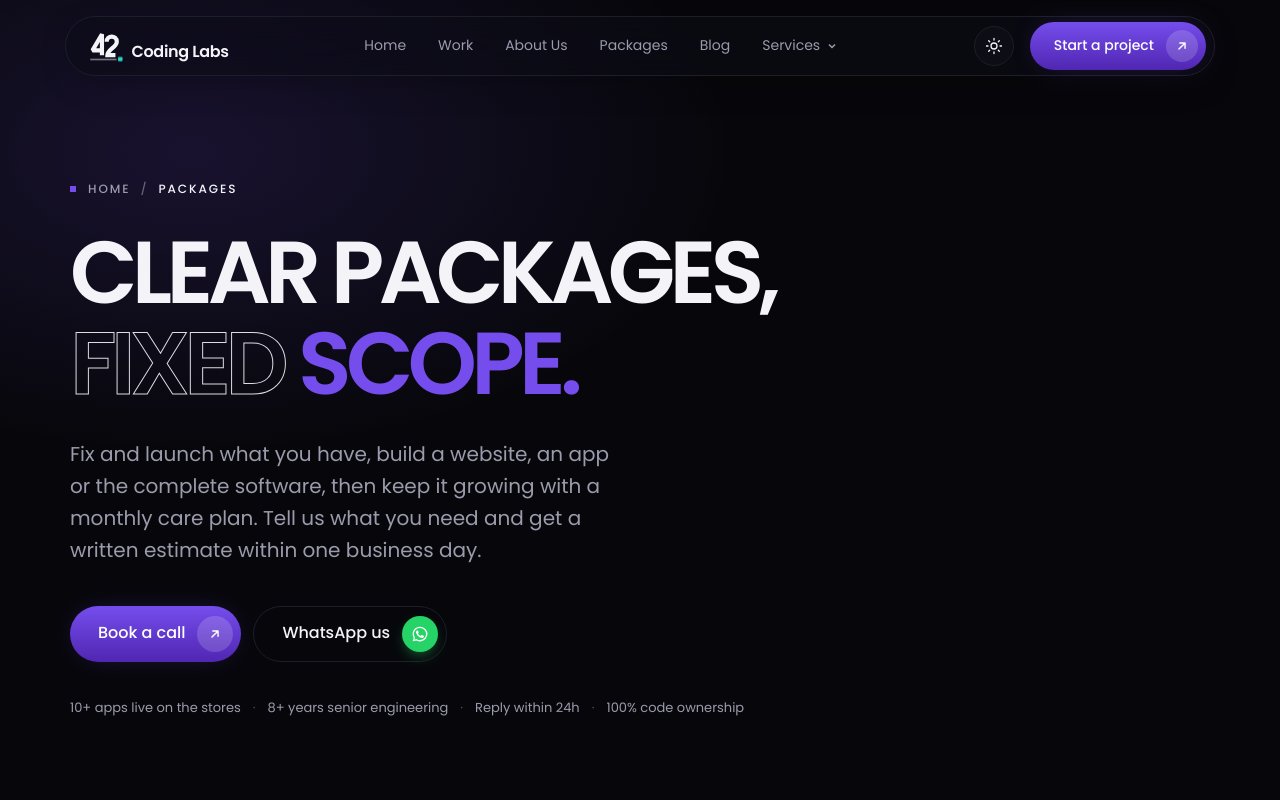
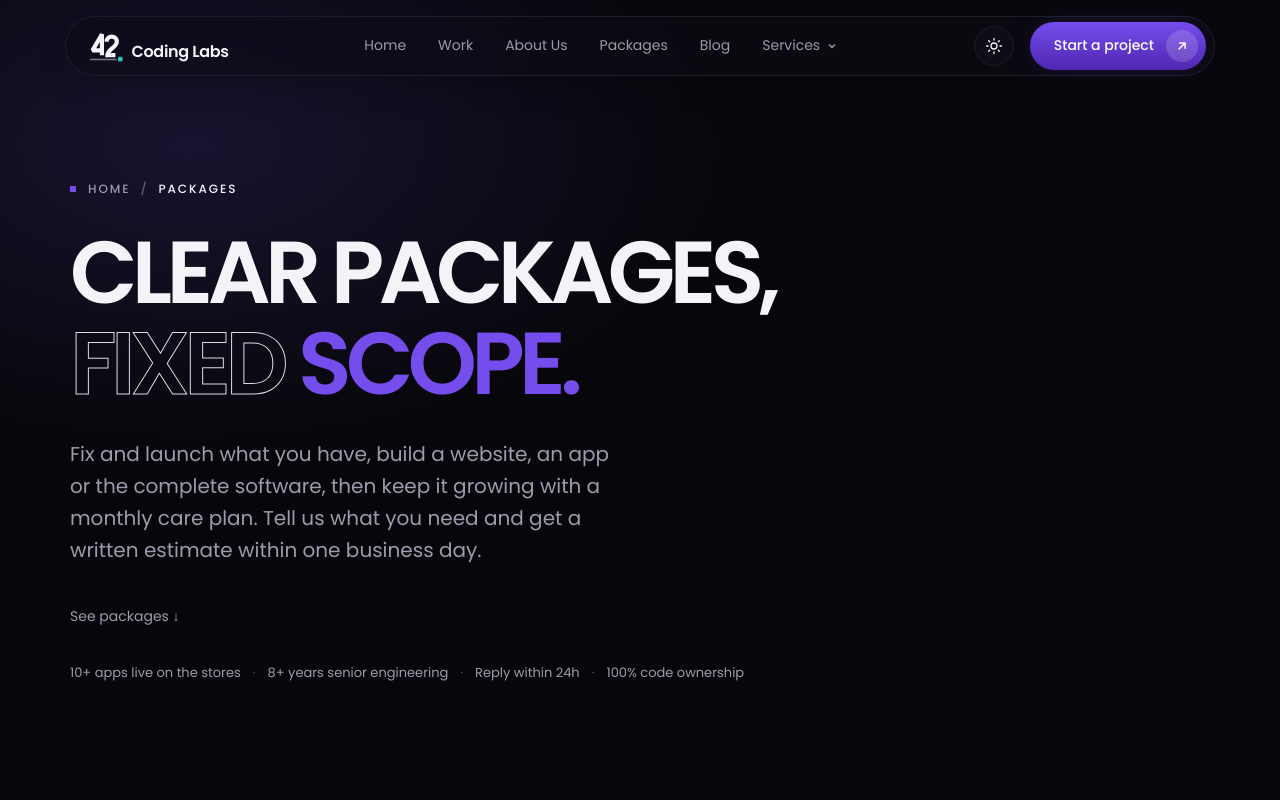
Before and after one commit to Prajwalkc/42codinglabs, a Next.js app: page /pricing in a window 1280 px wide. Shown: the top 800 px of the page. Built offline with nearby package versions, Linux system fonts and the light colour scheme.

Commit message:
Replace the Packages hero buttons with a "See packages" jump link
Every package card has its own "Ask for a quote" and the page ends with
Book a call and WhatsApp, so the hero now just leads to the packages.

Co-Authored-By: Claude Opus 5.5 <noreply@anthropic.com>

```diff
--- a/app/pricing/page.tsx
+++ b/app/pricing/page.tsx
@@ -33,10 +33,18 @@ export default function PricingPage() {
         crumbs={crumbs}
         h1={['Clear packages,', 'fixed', 'scope.']}
         lead="Fix and launch what you have, build a website, an app or the complete software, then keep it growing with a monthly care plan. Tell us what you need and get a written estimate within one business day."
-        cta={<ContactCtas />}
+        cta={
+          // No call/WhatsApp buttons up here: every card has its own "Ask for a quote", and the page
+          // ends with both. A small jump link gets people to the packages sooner, on phones especially.
+          <div className="ctas">
+            <a className="text-link" href="#packages">
+              See packages ↓
+            </a>
+          </div>
+        }
       />
 
-      <Block label="Fix and launch">
+      <Block label="Fix and launch" id="packages">
         <h2 className="work-h2 rv" style={{ marginTop: 28 }}>Already have an app? Start here.</h2>
         <p className="work-note rv" style={stagger(1)}>
           Small, fixed-scope jobs to get what you have working and live.
--- a/components/site/ServicePage.tsx
+++ b/components/site/ServicePage.tsx
@@ -84,9 +84,9 @@ export function CtaRow({ second = ['See our work', '/work'] }: { second?: [strin
 }
 
 /** A bordered page section with an eyebrow label. */
-export function Block({ label, children }: { label: string; children: ReactNode }) {
+export function Block({ label, id, children }: { label: string; id?: string; children: ReactNode }) {
   return (
-    <section className="sec work-sec">
+    <section className="sec work-sec" id={id}>
       <div className="wrap">
         <div className="sec-head rv">
           <div className="eyebrow">{label}</div>
```
